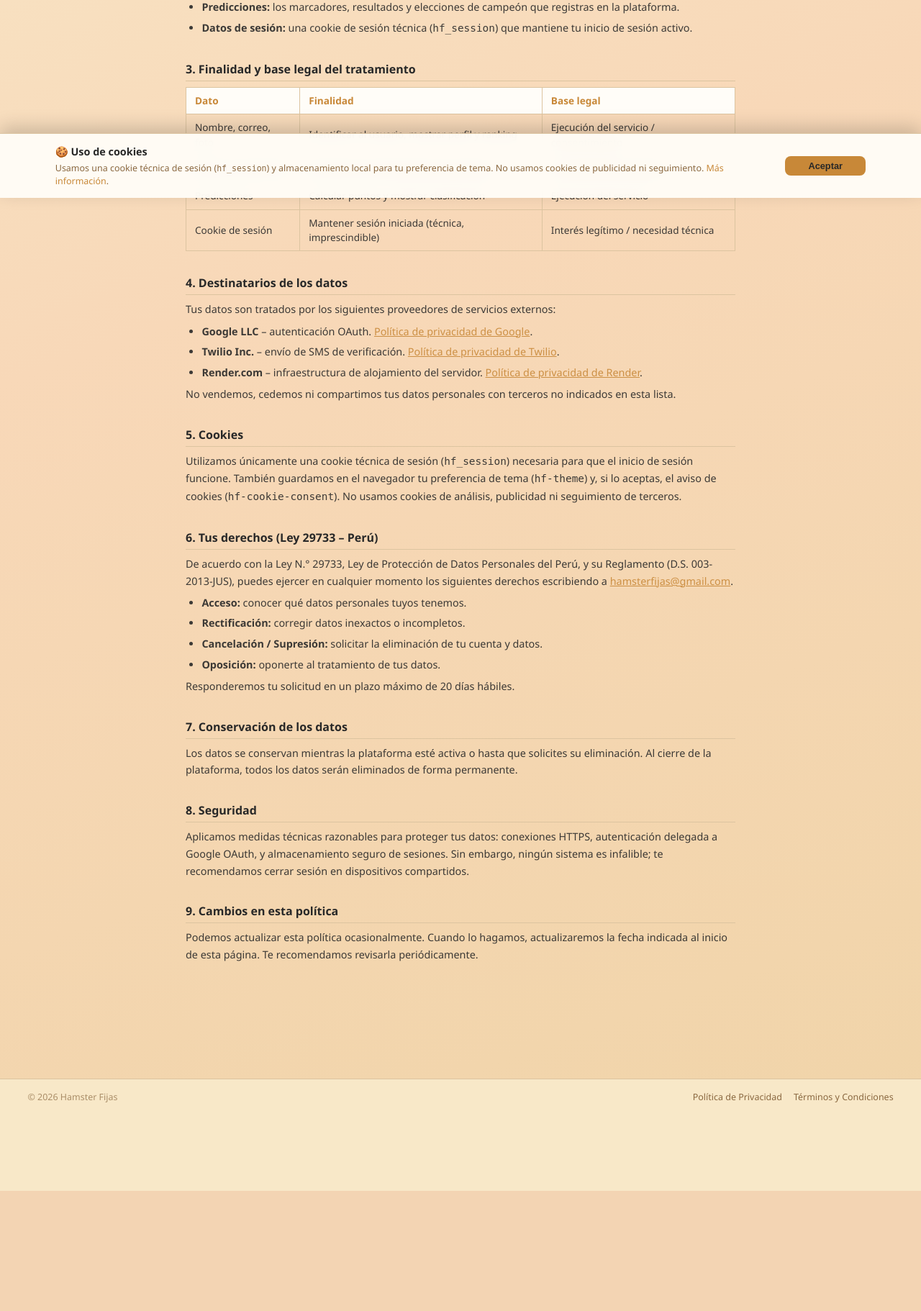
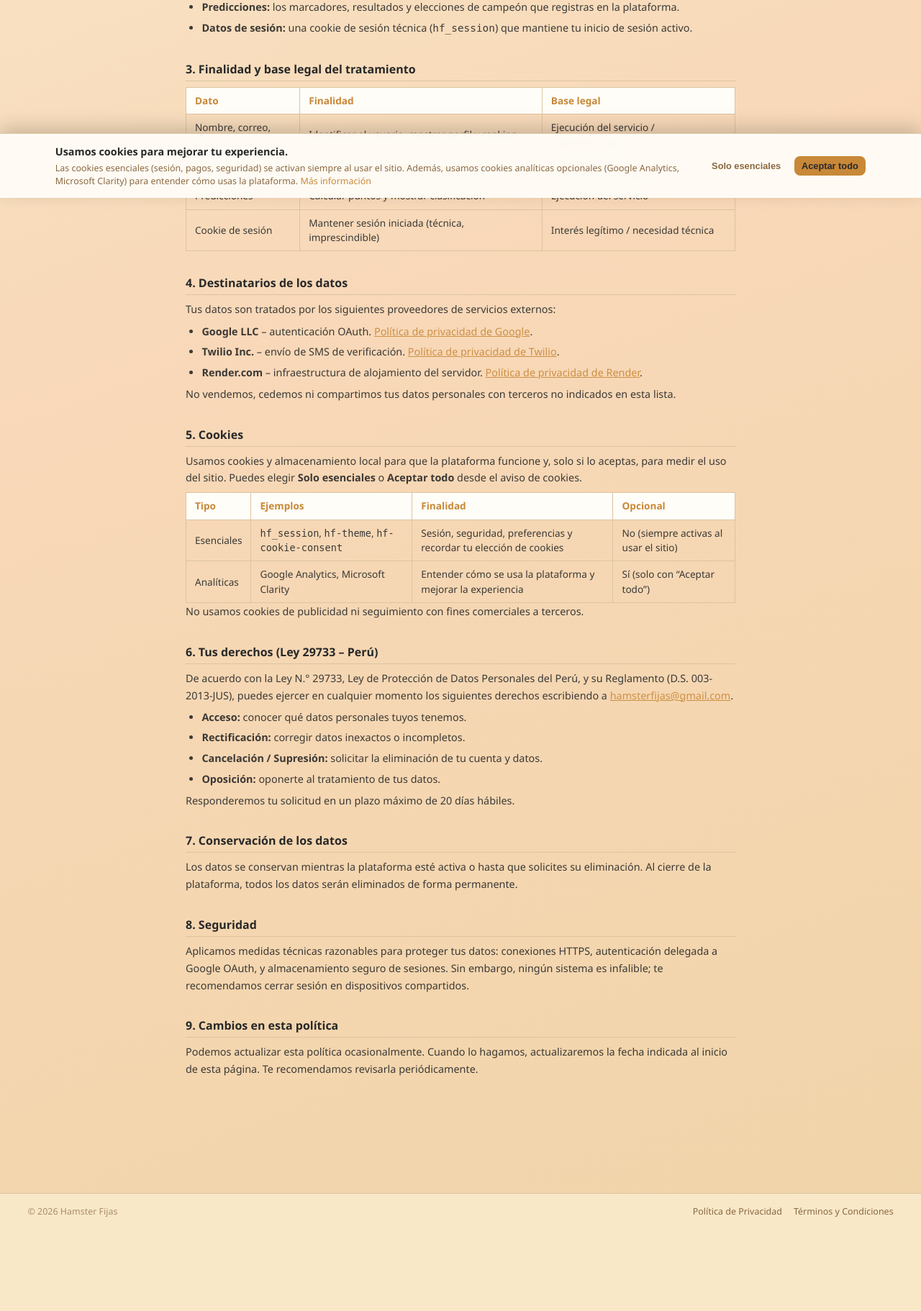
Before and after one commit to BryanFM/predicciones-futbol, a FastAPI app: page /privacidad in a window 1280 px wide. Shown: the part 525-2347 px from the top of the page at 72% size. Before the commit the page ends 2180 px from the top, so only its background shows below. Run offline with FastAPI, Linux system fonts and the light colour scheme.

Commit message:
Mejorar aviso de cookies con consentimiento granular y analíticas opcionales.
Banner con Solo esenciales / Aceptar todo; GA4 y Clarity solo se cargan con consentimiento explícito vía variables de entorno.

Co-authored-by: Cursor <cursoragent@cursor.com>

```diff
--- a/app/main.py
+++ b/app/main.py
@@ -248,6 +248,8 @@ templates.env.globals["SCORE_HIT_POINTS"] = SCORE_HIT_POINTS
 templates.env.globals["CHAMPION_HIT_POINTS"] = CHAMPION_HIT_POINTS
 templates.env.globals["PredictionResult"] = PredictionResult
 templates.env.globals["PredictionType"] = PredictionType
+templates.env.globals["GA_MEASUREMENT_ID"] = os.environ.get("GA_MEASUREMENT_ID", "").strip()
+templates.env.globals["CLARITY_PROJECT_ID"] = os.environ.get("CLARITY_PROJECT_ID", "").strip()
 
 
 def _home_url(
--- a/app/static/cookie-consent.js
+++ b/app/static/cookie-consent.js
@@ -3,19 +3,66 @@
 
   var STORAGE_KEY = 'hf-cookie-consent';
 
-  function hasConsent() {
+  function getStoredConsent() {
     try {
-      return localStorage.getItem(STORAGE_KEY) === 'accepted';
+      return localStorage.getItem(STORAGE_KEY);
     } catch (_) {
-      return false;
+      return null;
     }
   }
 
-  function acceptConsent() {
+  function setConsent(value) {
     try {
-      localStorage.setItem(STORAGE_KEY, 'accepted');
+      localStorage.setItem(STORAGE_KEY, value);
     } catch (_) {}
-    hideBanner();
+  }
+
+  function getAnalyticsIds() {
+    var banner = document.getElementById('cookie-consent');
+    if (!banner) return { ga: '', clarity: '' };
+    return {
+      ga: banner.dataset.gaId || '',
+      clarity: banner.dataset.clarityId || '',
+    };
+  }
+
+  function loadGoogleAnalytics(measurementId) {
+    if (!measurementId || window.__hfGaLoaded) return;
+    window.__hfGaLoaded = true;
+
+    var script = document.createElement('script');
+    script.async = true;
+    script.src = 'https://www.googletagmanager.com/gtag/js?id=' + encodeURIComponent(measurementId);
+    document.head.appendChild(script);
+
+    window.dataLayer = window.dataLayer || [];
+    function gtag() {
+      window.dataLayer.push(arguments);
+    }
+    window.gtag = gtag;
+    gtag('js', new Date());
+    gtag('config', measurementId, { anonymize_ip: true });
+  }
+
+  function loadClarity(projectId) {
+    if (!projectId || window.__hfClarityLoaded) return;
+    window.__hfClarityLoaded = true;
+
+    window.clarity =
+      window.clarity ||
+      function () {
+        (window.clarity.q = window.clarity.q || []).push(arguments);
+      };
+    var script = document.createElement('script');
+    script.async = true;
+    script.src = 'https://www.clarity.ms/tag/' + encodeURIComponent(projectId);
+    document.head.appendChild(script);
+  }
+
+  function loadAnalytics() {
+    var ids = getAnalyticsIds();
+    loadGoogleAnalytics(ids.ga);
+    loadClarity(ids.clarity);
   }
 
   function hideBanner() {
@@ -40,16 +87,40 @@
     });
   }
 
+  function saveEssentialOnly() {
+    setConsent('essential');
+    hideBanner();
+  }
+
+  function saveAcceptAll() {
+    setConsent('all');
+    loadAnalytics();
+    hideBanner();
+  }
+
   function init() {
-    if (hasConsent()) return;
+    var consent = getStoredConsent();
+    if (consent === 'all') {
+      loadAnalytics();
+      return;
+    }
+    if (consent === 'essential') return;
 
     var banner = document.getElementById('cookie-consent');
+    var essentialBtn = document.getElementById('cookie-consent-essential');
     var acceptBtn = document.getElementById('cookie-consent-accept');
-    if (!banner || !acceptBtn) return;
+    if (!banner || !essentialBtn || !acceptBtn) return;
 
-    acceptBtn.addEventListener('click', acceptConsent);
+    essentialBtn.addEventListener('click', saveEssentialOnly);
+    acceptBtn.addEventListener('click', saveAcceptAll);
     showBanner();
   }
+
+  window.hfCookieConsent = {
+    get: getStoredConsent,
+    loadAnalytics: loadAnalytics,
+    reopen: showBanner,
+  };
 
   if (document.readyState === 'loading') {
     document.addEventListener('DOMContentLoaded', init);
--- a/app/static/styles.css
+++ b/app/static/styles.css
@@ -3321,26 +3321,26 @@ video.lazy-loaded {
   color: var(--muted);
 }
 
-.cookie-consent-desc code {
-  font-size: 0.72rem;
-}
-
 .cookie-consent-desc a {
   color: var(--primary);
   text-decoration: none;
+  white-space: nowrap;
 }
 
 .cookie-consent-desc a:hover {
   text-decoration: underline;
 }
 
-.cookie-consent-accept {
+.cookie-consent-actions {
+  display: flex;
   flex-shrink: 0;
-  min-width: 7rem;
+  align-items: center;
+  gap: 0.5rem;
+  flex-wrap: wrap;
 }
 
 body.cookie-banner-open .site-footer {
-  padding-bottom: calc(4.5rem + env(safe-area-inset-bottom, 0px));
+  padding-bottom: calc(5rem + env(safe-area-inset-bottom, 0px));
 }
 
 @media (max-width: 768px) {
@@ -3349,7 +3349,12 @@ body.cookie-banner-open .site-footer {
     align-items: stretch;
   }
 
-  .cookie-consent-accept {
+  .cookie-consent-actions {
+    width: 100%;
+    flex-direction: column-reverse;
+  }
+
+  .cookie-consent-actions .btn {
     width: 100%;
   }
 }
--- a/app/templates/base.html
+++ b/app/templates/base.html
@@ -154,17 +154,21 @@
       </nav>
     </div>
   </footer>
-  <aside id="cookie-consent" class="cookie-consent" role="dialog" aria-labelledby="cookie-consent-title" aria-live="polite" hidden>
+  <aside id="cookie-consent" class="cookie-consent" role="dialog" aria-labelledby="cookie-consent-title" aria-live="polite" hidden
+       data-ga-id="{{ GA_MEASUREMENT_ID }}"
+       data-clarity-id="{{ CLARITY_PROJECT_ID }}">
     <div class="cookie-consent-inner container">
       <div class="cookie-consent-text">
-        <p id="cookie-consent-title" class="cookie-consent-title">🍪 Uso de cookies</p>
+        <p id="cookie-consent-title" class="cookie-consent-title">Usamos cookies para mejorar tu experiencia.</p>
         <p class="cookie-consent-desc">
-          Usamos una cookie técnica de sesión (<code>hf_session</code>) y almacenamiento local para tu preferencia de tema.
-          No usamos cookies de publicidad ni seguimiento.
-          <a href="/privacidad#cookies">Más información</a>.
+          Las cookies esenciales (sesión, pagos, seguridad) se activan siempre al usar el sitio. Además, usamos cookies analíticas opcionales (Google Analytics, Microsoft Clarity) para entender cómo usas la plataforma.
+          <a href="/privacidad#cookies">Más información</a>
         </p>
       </div>
-      <button type="button" class="btn btn-primary btn-sm cookie-consent-accept" id="cookie-consent-accept">Aceptar</button>
+      <div class="cookie-consent-actions">
+        <button type="button" class="btn btn-outline btn-sm" id="cookie-consent-essential">Solo esenciales</button>
+        <button type="button" class="btn btn-primary btn-sm" id="cookie-consent-accept">Aceptar todo</button>
+      </div>
     </div>
   </aside>
   <script src="{{ static_url('lazyload.js') }}" defer></script>
--- a/app/templates/privacidad.html
+++ b/app/templates/privacidad.html
@@ -70,7 +70,31 @@
 
   <section class="legal-section" id="cookies">
     <h3>5. Cookies</h3>
-    <p>Utilizamos únicamente una cookie técnica de sesión (<code>hf_session</code>) necesaria para que el inicio de sesión funcione. También guardamos en el navegador tu preferencia de tema (<code>hf-theme</code>) y, si lo aceptas, el aviso de cookies (<code>hf-cookie-consent</code>). No usamos cookies de análisis, publicidad ni seguimiento de terceros.</p>
+    <p>
+      Usamos cookies y almacenamiento local para que la plataforma funcione y, solo si lo aceptas,
+      para medir el uso del sitio. Puedes elegir <strong>Solo esenciales</strong> o
+      <strong>Aceptar todo</strong> desde el aviso de cookies.
+    </p>
+    <table class="legal-table">
+      <thead>
+        <tr><th>Tipo</th><th>Ejemplos</th><th>Finalidad</th><th>Opcional</th></tr>
+      </thead>
+      <tbody>
+        <tr>
+          <td>Esenciales</td>
+          <td><code>hf_session</code>, <code>hf-theme</code>, <code>hf-cookie-consent</code></td>
+          <td>Sesión, seguridad, preferencias y recordar tu elección de cookies</td>
+          <td>No (siempre activas al usar el sitio)</td>
+        </tr>
+        <tr>
+          <td>Analíticas</td>
+          <td>Google Analytics, Microsoft Clarity</td>
+          <td>Entender cómo se usa la plataforma y mejorar la experiencia</td>
+          <td>Sí (solo con “Aceptar todo”)</td>
+        </tr>
+      </tbody>
+    </table>
+    <p>No usamos cookies de publicidad ni seguimiento con fines comerciales a terceros.</p>
   </section>
 
   <section class="legal-section">
--- a/render.yaml
+++ b/render.yaml
@@ -37,6 +37,10 @@ services:
         sync: false
       - key: TWILIO_VERIFY_SERVICE_SID
         sync: false
+      - key: GA_MEASUREMENT_ID
+        sync: false
+      - key: CLARITY_PROJECT_ID
+        sync: false
 
 databases:
   - name: predicciones-db
```
Also changed, not shown: 1 other file.
